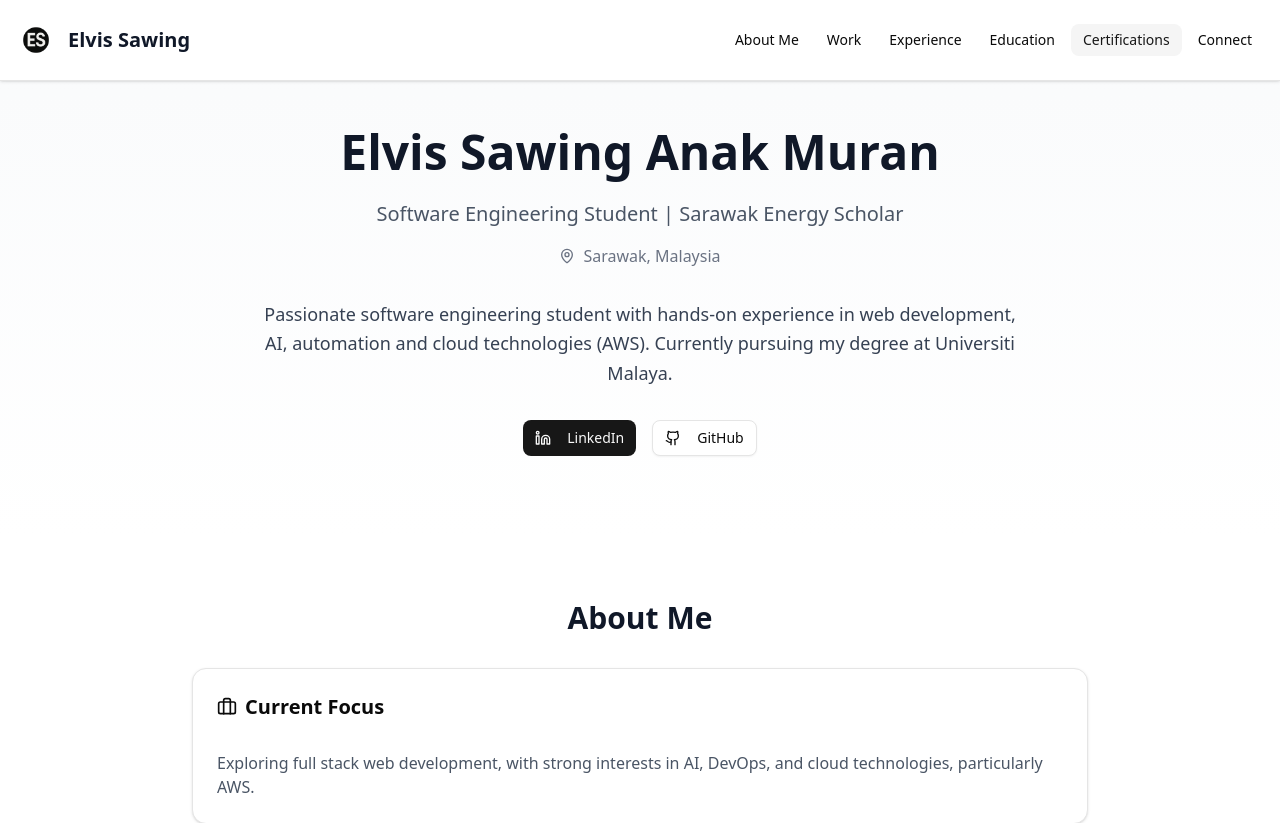
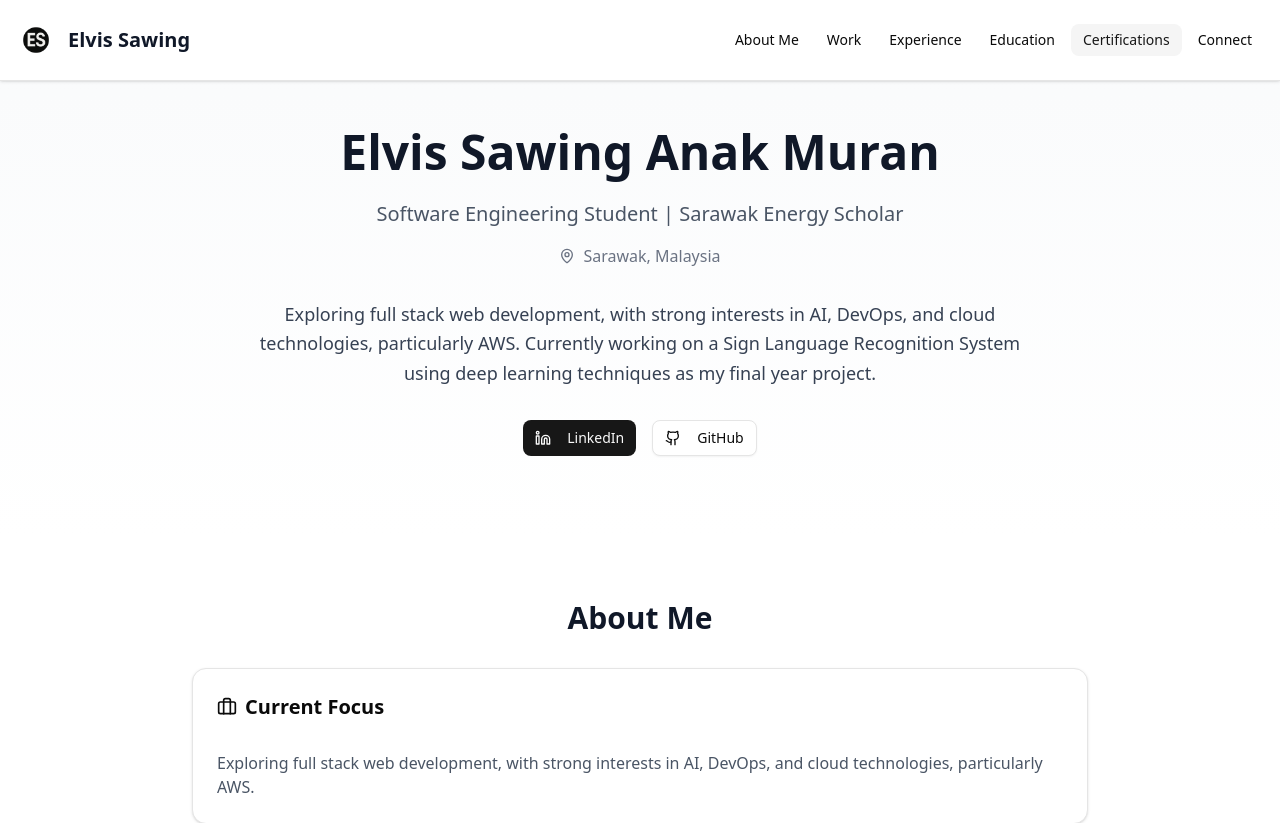
Before and after one commit to yumdmb/elvissawing-portfolio, a Next.js app: page / in a window 1280 px wide. Shown: the top 823 px of the page. Built offline with nearby package versions, Linux system fonts and the light colour scheme.

Commit message:
edit hero

```diff
--- a/src/components/sections/HeroSection.tsx
+++ b/src/components/sections/HeroSection.tsx
@@ -18,7 +18,7 @@ export function HeroSection() {
                         <span className="text-sm md:text-base">{SITE_CONFIG.author.location}</span>
                     </div>
                     <p className="text-base md:text-lg text-gray-700 mb-6 md:mb-8 leading-relaxed animate-fade-in animate-delay-300">
-                        Passionate software engineering student with hands-on experience in web development, AI, automation and cloud technologies (AWS). Currently pursuing my degree at Universiti Malaya.
+                        Exploring full stack web development, with strong interests in AI, DevOps, and cloud technologies, particularly AWS. Currently working on a Sign Language Recognition System using deep learning techniques as my final year project.
                     </p>
                     <div className="flex flex-col sm:flex-row items-center justify-center gap-4 animate-fade-in animate-delay-400">
                         <Button asChild className="w-full sm:w-auto hover-lift">
```
